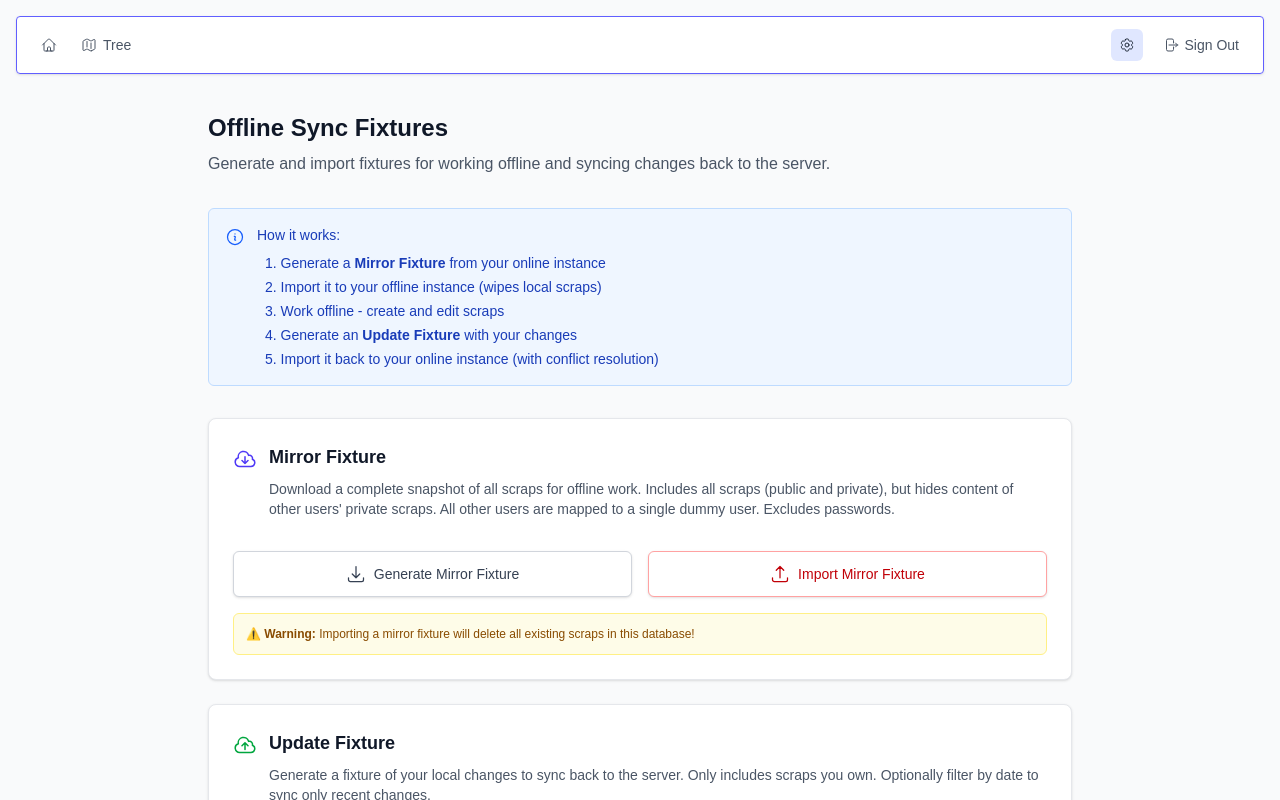
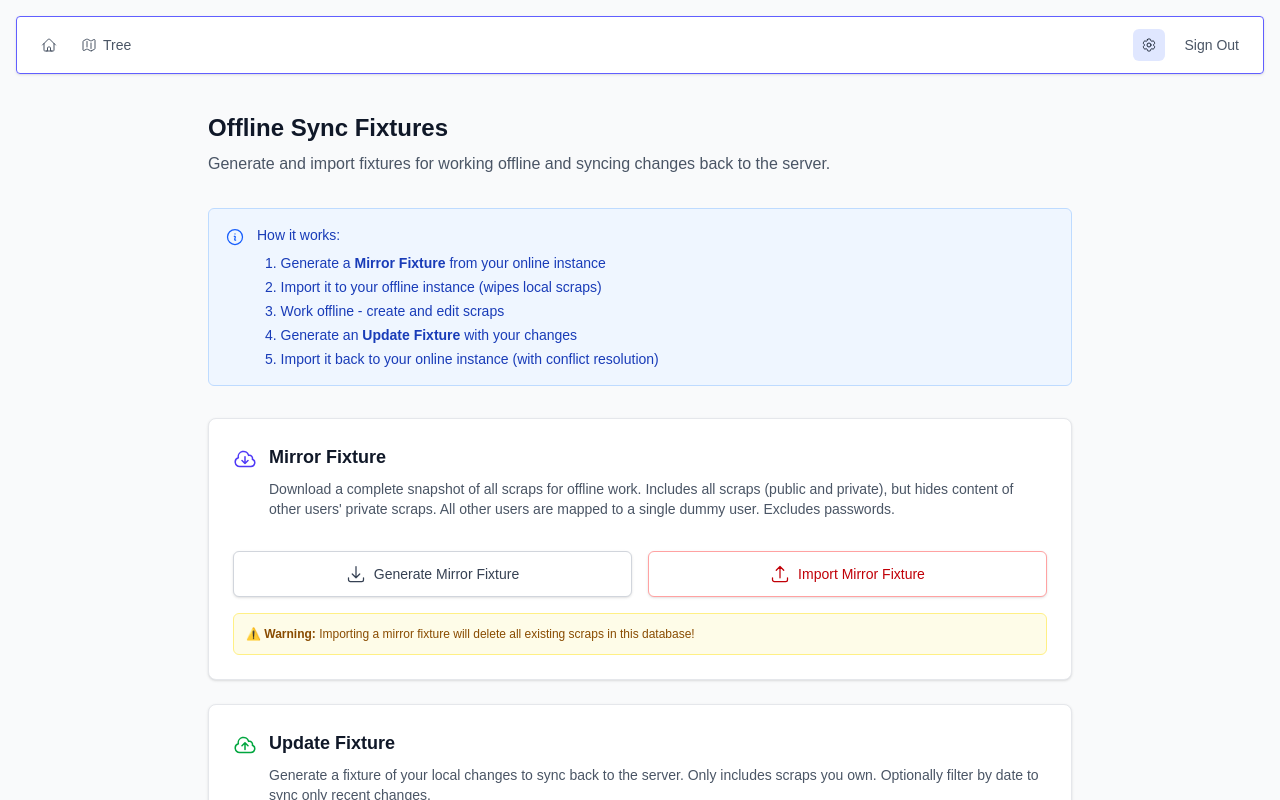
Before and after one commit to austing/corkboard, a Next.js app: page /scrap-studio/fixtures in a window 1280 px wide. Shown: the top 800 px of the page. Built offline with nearby package versions, Linux system fonts and the light colour scheme; no server answers; sample sign-in values are in the browser's storage.

Commit message:
remove icons from sign in sign out

```diff
--- a/src/components/common/navigation/GlobalHeader.tsx
+++ b/src/components/common/navigation/GlobalHeader.tsx
@@ -108,7 +108,6 @@ export function GlobalHeader({ isAuthenticated }: GlobalHeaderProps) {
             className="inline-flex items-center space-x-1.5 text-gray-600 hover:text-gray-800 px-3 py-1.5 rounded-md hover:bg-gray-100 text-sm font-medium transition-colors cursor-pointer"
             title="Sign Out"
           >
-            <ArrowRightOnRectangleIcon className="h-4 w-4" />
             <span>Sign Out</span>
           </button>
         ) : (
@@ -117,7 +116,6 @@ export function GlobalHeader({ isAuthenticated }: GlobalHeaderProps) {
             className="inline-flex items-center space-x-1.5 text-gray-600 hover:text-gray-800 px-3 py-1.5 rounded-md hover:bg-gray-100 text-sm font-medium transition-colors"
             title="Sign In"
           >
-            <ArrowLeftOnRectangleIcon className="h-4 w-4" />
             <span>Sign In</span>
           </Link>
         )}
```
